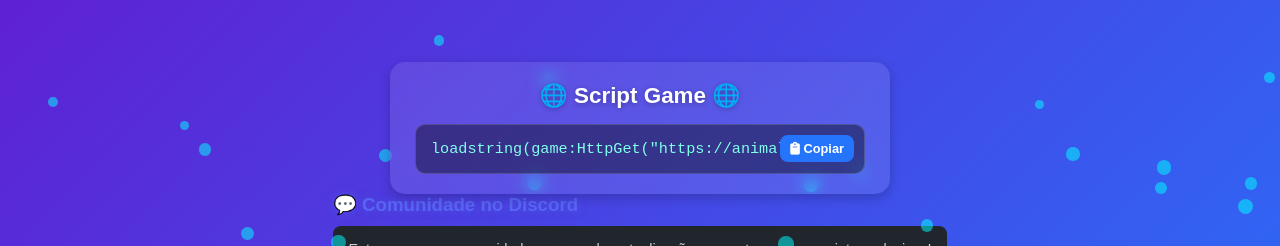
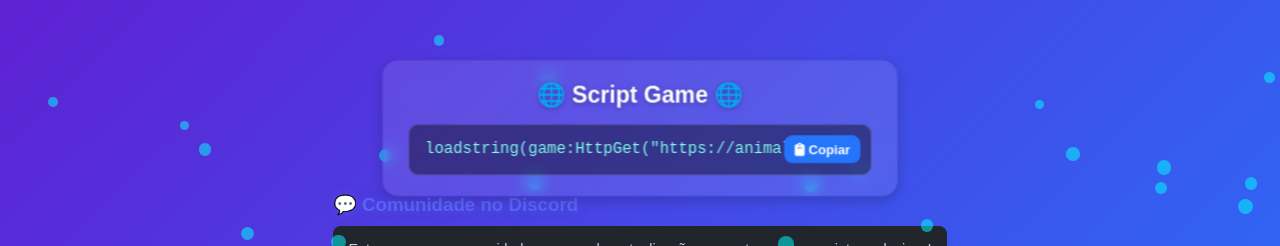
Before and after one commit to AdrainRazini/Animal_Simulator_Server, a website: page public/index.html in a window 1280 px wide. In both pictures the pointer is over the element 640 px from the left and 494 px from the top of the page. Shown: the part 366-612 px from the top of the page. Drawn offline with Linux system fonts and the light colour scheme; no server answers.

Commit message:
Update style.css

```diff
--- a/public/css/style.css
+++ b/public/css/style.css
@@ -167,6 +167,15 @@ li:hover {
   text-shadow: 0 1px 5px rgba(0, 0, 0, 0.3);
 }
 
+.api-section {
+  transition: transform 0.3s ease; /* suaviza a animação */
+}
+
+.api-section:hover {
+  transform: scale(1.03);
+}
+
+
 .api-links {
   display: flex;
   flex-direction: column;
```
